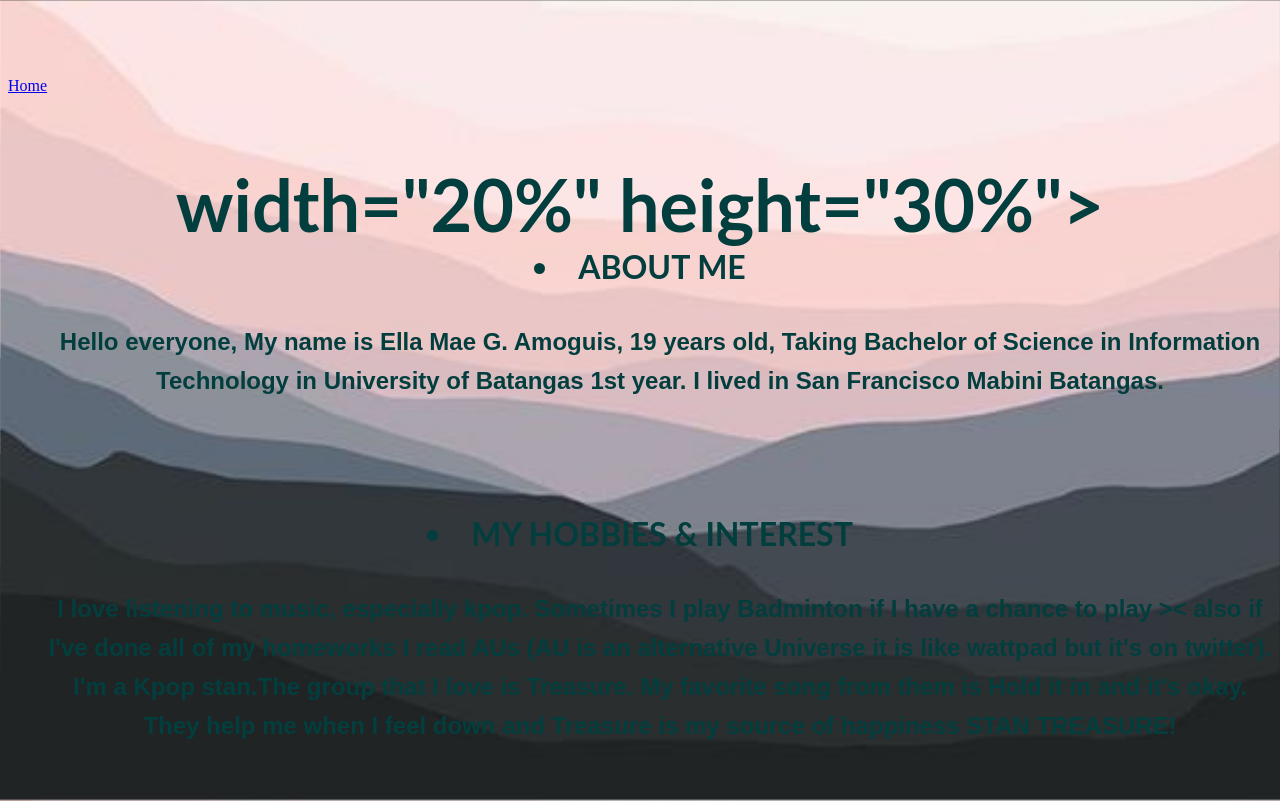
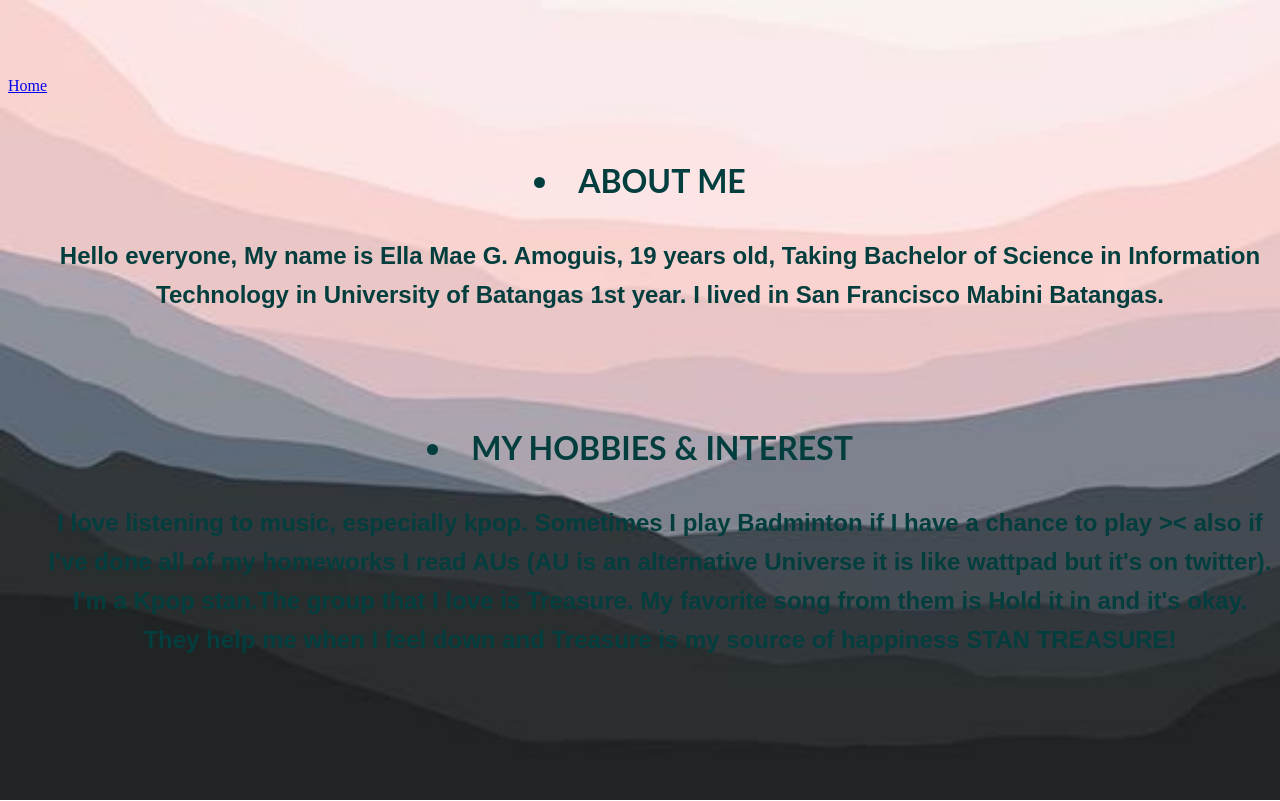
Before and after one commit to EllaMae4/My-Personal-WebPage, a plain HTML site: page Get to Know me.html in a window 1280 px wide. Shown: the top 801 px of the page. Drawn offline with Linux system fonts and the light colour scheme.

Commit message:
Update Get to Know me.html

```diff
--- a/Get to Know me.html
+++ b/Get to Know me.html
@@ -21,7 +21,7 @@ body {
 </font>
 
 <font face="Lato" color="#033E3E" size="10">
-<h2 align="center">width="20%" height="30%"><font face="Lato" color="#033E3E" size="6">
+<h2 align="center"><width="20%" height="30%"><font face="Lato" color="#033E3E" size="6">
 <li><strong> ABOUT ME </strong></li>
 
 <ol>
```
